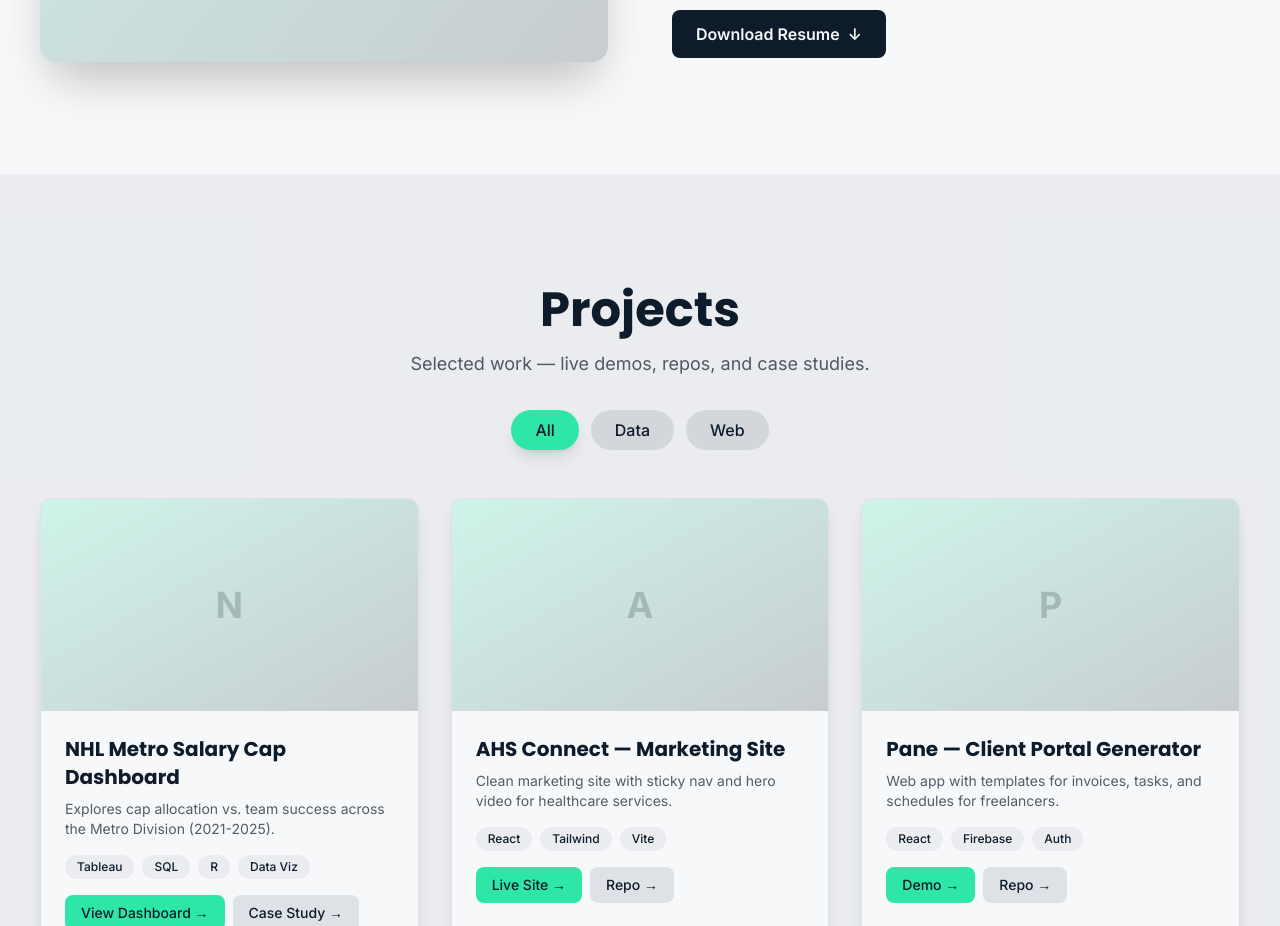
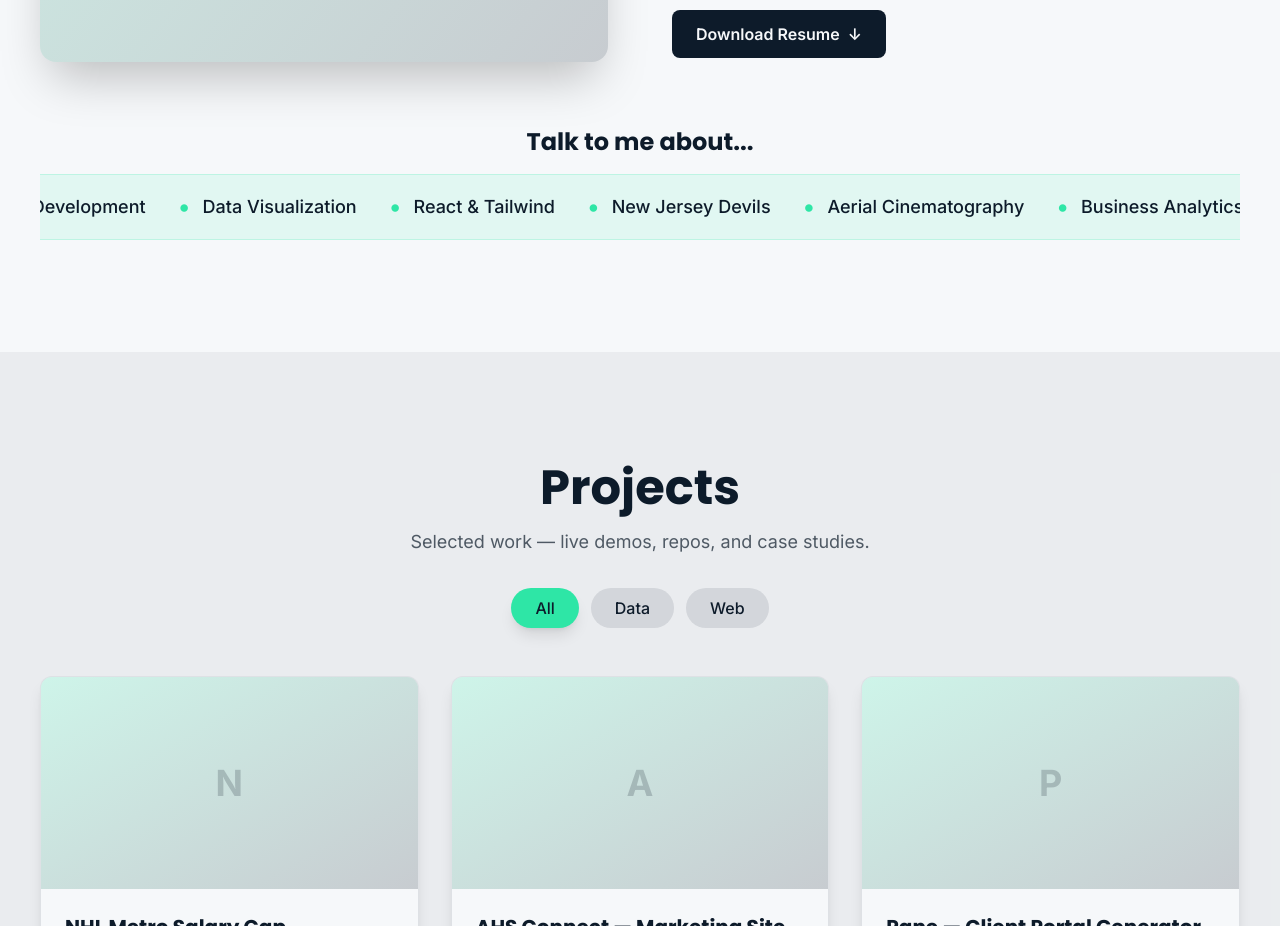
Before and after one commit to Zander-M75/Personal-Website, a React (Vite) app: page / in a window 1280 px wide. Shown: the part 1560-2486 px from the top of the page. Built offline with nearby package versions, Linux system fonts and the light colour scheme.

Commit message:
Add scrolling ticker to About section with interests

```diff
--- a/src/components/About.jsx
+++ b/src/components/About.jsx
@@ -1,6 +1,7 @@
 import { motion } from 'framer-motion';
 import { useInView } from 'framer-motion';
 import { useRef } from 'react';
+import { ScrollingTicker } from './ScrollingTicker';
 
 const quickFacts = [
   { label: 'Location', value: 'Chatham, NJ' },
@@ -9,6 +10,21 @@ const quickFacts = [
   { label: 'Interests', value: 'NHL, Drones, Pickleball' },
   { label: 'Currently', value: 'Building portfolio, new projects' },
   { label: 'Email', value: 'zander@example.com', link: 'mailto:zander@example.com' },
+];
+
+const talkToMeAbout = [
+  'NHL Analytics',
+  'Sports Card Collecting',
+  'Drone Photography',
+  'Pickleball Strategy',
+  'Web Development',
+  'Data Visualization',
+  'React & Tailwind',
+  'New Jersey Devils',
+  'Aerial Cinematography',
+  'Business Analytics',
+  'UI/UX Design',
+  'Tech Startups',
 ];
 
 export const About = () => {
@@ -117,6 +133,19 @@ export const About = () => {
             </motion.div>
           </div>
         </motion.div>
+
+        {/* Talk to Me About - Scrolling Ticker */}
+        <motion.div
+          initial={{ opacity: 0, y: 20 }}
+          animate={isInView ? { opacity: 1, y: 0 } : { opacity: 0, y: 20 }}
+          transition={{ duration: 0.6, delay: 0.6 }}
+          className="mt-16"
+        >
+          <h3 className="text-2xl font-display font-bold text-center mb-4">
+            Talk to me about...
+          </h3>
+          <ScrollingTicker items={talkToMeAbout} speed={35} />
+        </motion.div>
       </div>
     </section>
   );
--- /dev/null
+++ b/src/components/ScrollingTicker.jsx
@@ -0,0 +1,35 @@
+import { motion } from 'framer-motion';
+
+export const ScrollingTicker = ({ items, speed = 30 }) => {
+  // Duplicate items to create seamless loop
+  const duplicatedItems = [...items, ...items, ...items];
+
+  return (
+    <div className="relative overflow-hidden bg-mint/10 dark:bg-mint/5 py-4 border-y border-mint/20">
+      <motion.div
+        className="flex gap-8 whitespace-nowrap"
+        animate={{
+          x: [0, -100 * (items.length / 3) + '%'],
+        }}
+        transition={{
+          x: {
+            repeat: Infinity,
+            repeatType: 'loop',
+            duration: speed,
+            ease: 'linear',
+          },
+        }}
+      >
+        {duplicatedItems.map((item, index) => (
+          <div
+            key={index}
+            className="flex items-center gap-3 text-lg font-medium text-navy dark:text-offwhite"
+          >
+            <span className="text-mint text-2xl">•</span>
+            <span>{item}</span>
+          </div>
+        ))}
+      </motion.div>
+    </div>
+  );
+};
```
